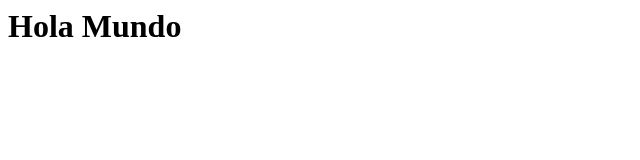
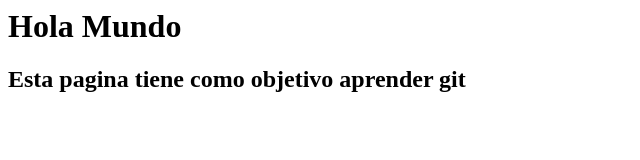
Before and after one commit to IsraelMkRb/testGit, a plain HTML site: page Proyecto/index.html in a window 1280 px wide. Shown: the whole page, without its empty margins (0-640 px from the left). Drawn offline with Linux system fonts and the light colour scheme.

Commit message:
Se agrego subtitulos version [1.0.2]

```diff
--- a/Proyecto/index.html
+++ b/Proyecto/index.html
@@ -2,5 +2,6 @@
 <head></head>
 <body>
     <h1>Hola Mundo</h1>
+    <h2>Esta pagina tiene como objetivo aprender git</h2>
 </body>
 </html>
```
